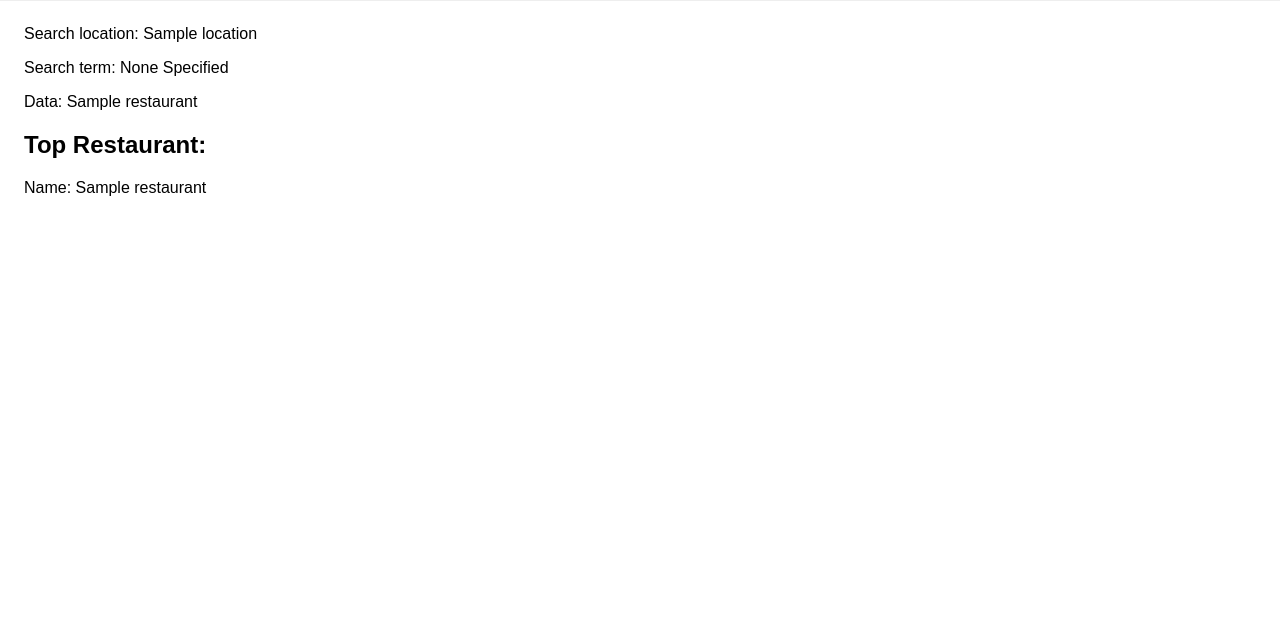
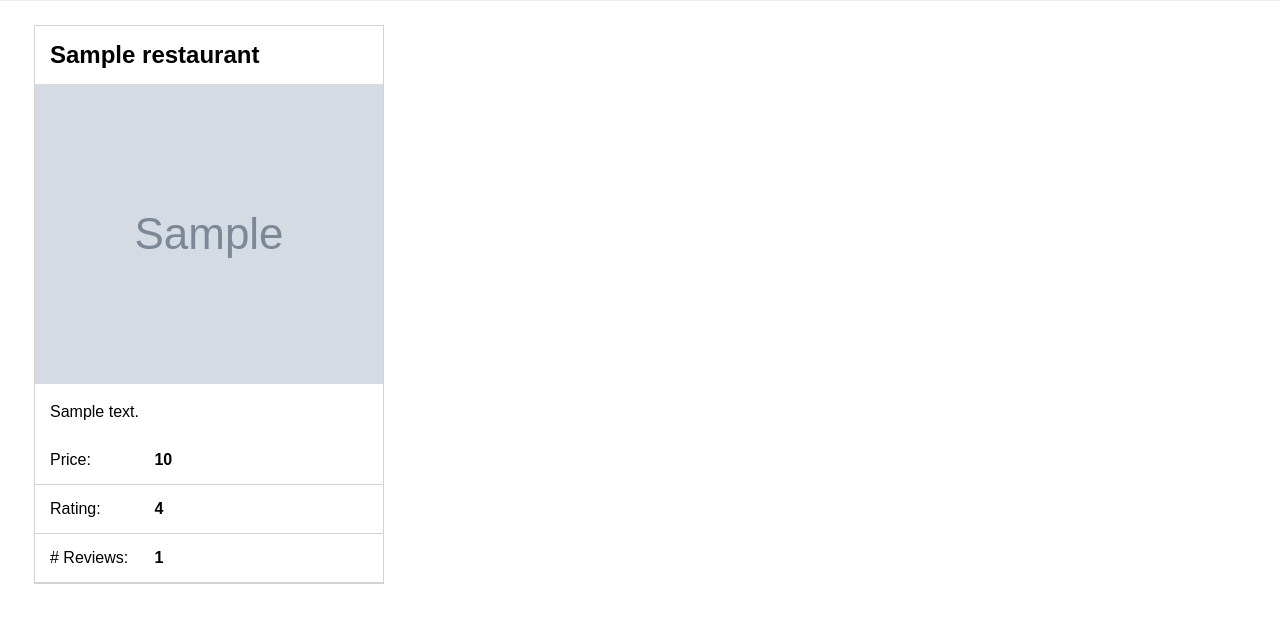
Before and after one commit to AndrewPen2023/webdev-labs, a Flask app: template lab02/templates/restaurant.html in a window 1280 px wide. Shown: the part 127-750 px from the top of the page. Run offline with Flask 2, Linux system fonts and the light colour scheme; the template is opened without the code that fills it: most values are stand-ins (such as "Sample title", 1, 10 or a date in 2020); grey boxes marked "Sample" are stand-in pictures; some libraries are stand-ins or nearby versions.

Commit message:
parts 4-6 done

```diff
--- a/lab02/app.py
+++ b/lab02/app.py
@@ -30,7 +30,7 @@ quotes = (
 ##############
 @app.route('/')
 def exercise1():
-    return 'Hello World!'
+    return f"Hi, {current_user.get_full_name()}!"
 
 
 ##############
@@ -40,7 +40,8 @@ def exercise1():
 def exercise2():
     return render_template(
         'quote-of-the-day.html',
-        user=current_user
+        user=current_user,
+        quote=random.choice(quotes)
     )
 
 ##############
@@ -49,8 +50,13 @@ def exercise2():
 @app.route('/restaurant-data/')
 @app.route('/restaurant-data')
 def exercise3():
-    search_term = 'pizza'
-    location = 'Evanston, Il'
+    args = request.args
+    location = args.get('location')
+    search_term = args.get('term')
+    if not (location and search_term):
+        return '"location"  and "term" are required query parameters'
+    # search_term = 'pizza'
+    # location = 'Evanston, Il'
     url = 'https://www.apitutor.org/yelp/simple/v3/businesses/search?location={0}&term={1}'.format(location, search_term)
     response = requests.get(url)
     data = response.json()
--- a/lab02/static/style.css
+++ b/lab02/static/style.css
@@ -27,6 +27,44 @@ main {
     margin: 3vh;
 }
 
+.card {
+    width: 350px;
+    border: solid 1px lightgrey;
+    margin: 10px;
+}
+
+.card img {
+    width: 100%;
+    height: 300px;
+    object-fit: cover;
+}
+
+.card h2 {
+    margin: 15px;
+}
+
+.card p {
+    margin: 15px;
+}
+
+.sledge {
+    border-bottom: solid 1px lightgrey;
+    width: 100%;
+    padding: 15px 15px;
+    margin: 0px;
+}
+
+.sledge p {
+    width: 100px;
+    display: inline-block;
+    margin: 0px;
+    padding: 0px;
+}
+
+.sledge > b {
+    margin: 0px;
+    padding: 0px;
+}
 
 @media only screen and (max-width: 1000px) {
     /* Media queries go here */
--- a/lab02/templates/quote-of-the-day.html
+++ b/lab02/templates/quote-of-the-day.html
@@ -6,6 +6,6 @@
 </head>
 <body>
     <h1>Welcome, {{ user.get_full_name() }}</h1>
-    <p>Replace this with the quote of the day</p>
+    <p>{{ quote }}</p>
 </body>
 </html>
--- a/lab02/templates/restaurant.html
+++ b/lab02/templates/restaurant.html
@@ -11,11 +11,29 @@
     {% include 'includes/header.html' %}
 
     <main>
-        <p>Search location: {{location}}</p>
+        <!-- <p>Search location: {{location}}</p>
         <p>Search term: {{search_term or 'None Specified'}}</p>
         <p>Data: {{ restaurant }}</p>
         <h2>Top Restaurant:</h2>
-        <p>Name: {{ restaurant.get('name') }}</p>
+        <p>Name: {{ restaurant.get('name') }}</p> -->
+
+        <div class="card">
+            <h2>{{ restaurant.get('name') }}</h2>
+            <img src={{ restaurant.get('image_url') }}>
+            <p>{{ restaurant.get('display_address') }}</p>
+            <div class="sledge">
+                <p>Price:</p>
+                <b>{{restaurant.get('price')}}</b>
+            </div>
+            <div class="sledge">
+                <p>Rating:</p>
+                <b>{{restaurant.get('rating')}}</b>
+            </div>
+            <div class="sledge">
+                <p># Reviews:</p>
+                <b>{{restaurant.get('review_count')}}</b>
+            </div>
+        </div>
     </main>
 </body>
 </html>
```
